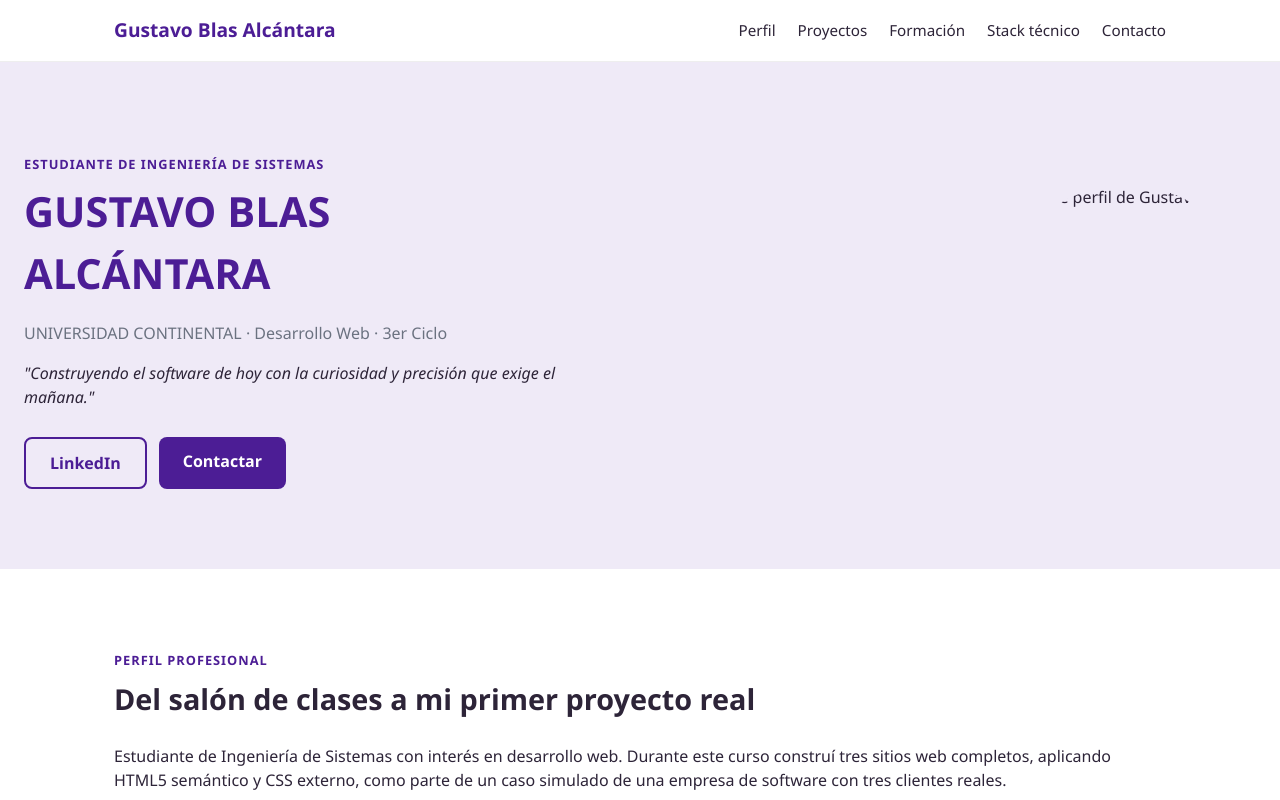
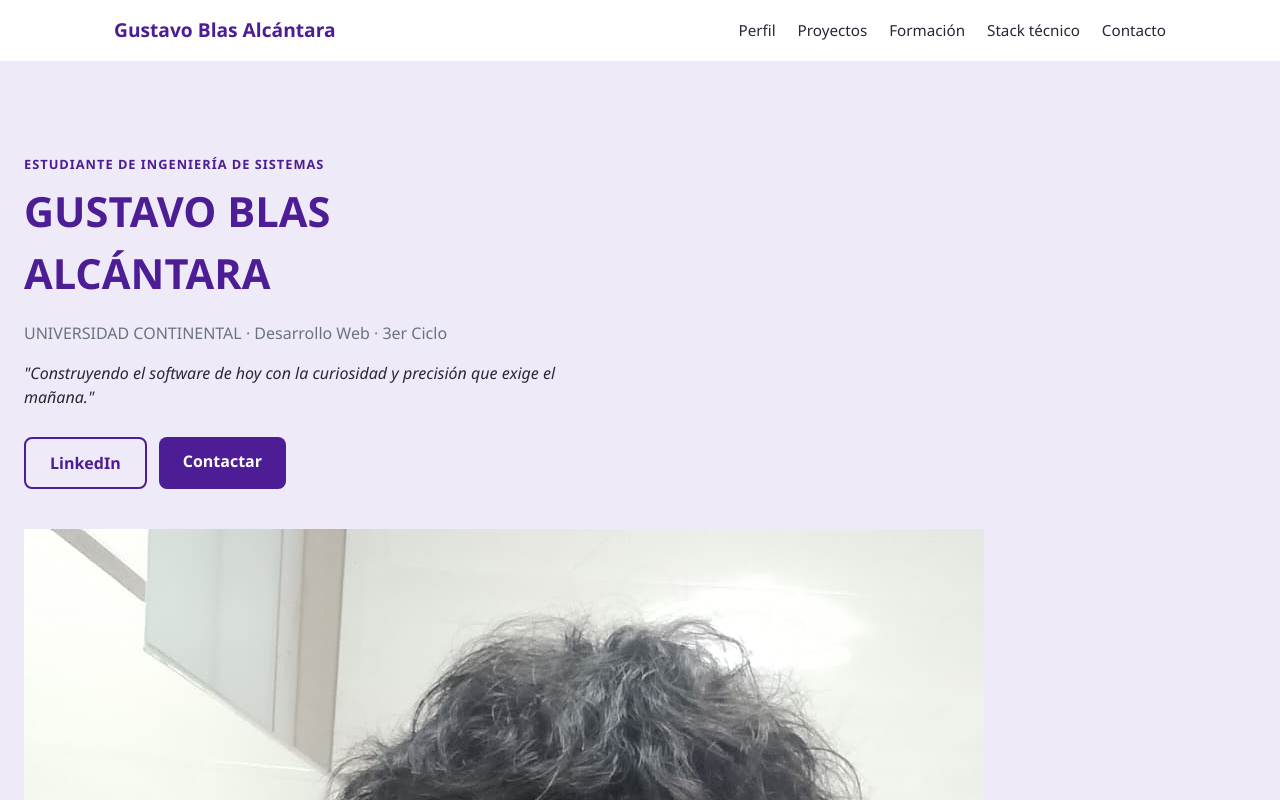
Before and after one commit to gustavoblasalcantara-jpg/S2_practica-_html_nativo, a plain HTML site: page index.html in a window 1280 px wide. Shown: the top 800 px of the page. Drawn offline with Linux system fonts and the light colour scheme.

Commit message:
Actualizo ruta de mi-foto.jpeg

```diff
--- a/index.html
+++ b/index.html
@@ -37,8 +37,7 @@
                     <a href="#contacto" class="btn btn-solido">Contactar</a>
                 </div>
             </div>
-           <img src="mi-foto.jpeg" alt="Foto de perfil de Gustavo Blas" width="260" height="260" class="hero-foto">
-        </section>
+           <img src="html/mi-foto.jpeg" alt="Foto de perfil de Gustavo">
 
         <!-- ========== PERFIL PROFESIONAL ========== -->
         <section id="perfil">
```
